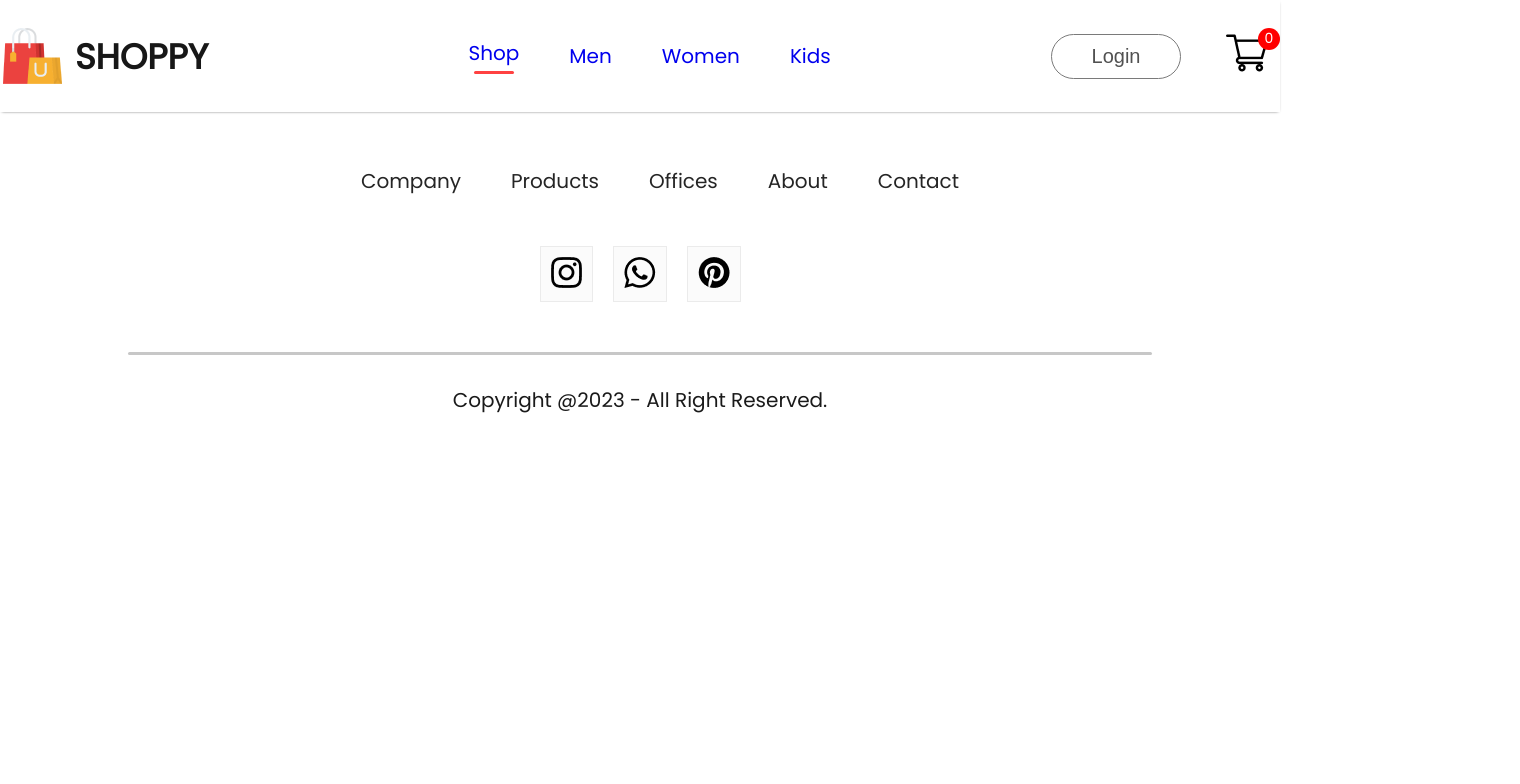
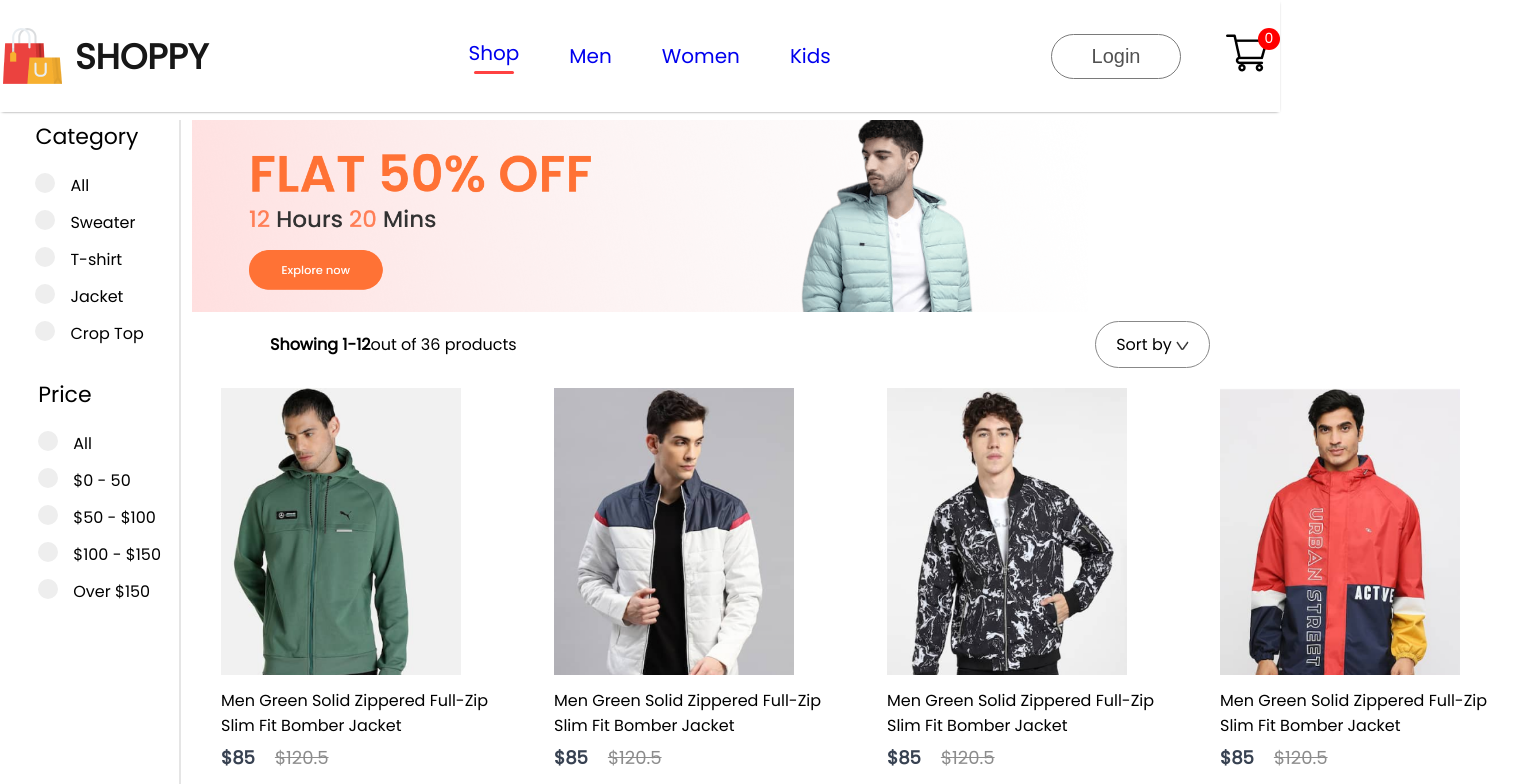
Before and after one commit to aamrapaliwandhre/shopping_website, a React (Create React App) app in the folder my-app/: page /mens in a window 1280 px wide. Shown: the top 784 px of the page, 1520 px wide, since content can reach past the window. Built offline with nearby package versions, Linux system fonts and the light colour scheme.

Commit message:
minor changes

```diff
--- a/my-app/src/Pages/Product.jsx
+++ b/my-app/src/Pages/Product.jsx
@@ -1,8 +1,27 @@
-import React from 'react'
+import React, { useContext } from 'react'
+import {ShopContext} from '../Context/ShopContext'
+import {useParams} from 'react-router-dom';
+import Breadcrum from '../Componenets/Breadcrums/Breadcrum';
+import ProductDisplay from '../Componenets/ProductDisplay/ProductDisplay';
+import DescriptionBox from '../Componenets/DescriptionBox/DescriptionBox';
+import RelatedProducts from '../Componenets/RelatedProducts/RelatedProducts';
+import Sidebar from '../Componenets/SideBar/SideBar';
 
 const Product = () => {
+  const{all_product}=useContext(ShopContext)
+  // using below product id we will find the data in all product data
+  const{productId} = useParams();
+  //we will assing it in one variable
+  const product = all_product.find((e)=>e.id===Number(productId))
+//now we will display above product in page
   return (
-    <div>Product</div>
+    <div>
+        <Breadcrum product={product}/>
+        {/* by giving following prop that is product we are giving data of product that is image and all other details */}
+        <ProductDisplay product={product}/>
+        <DescriptionBox/>
+        <RelatedProducts/>
+    </div>
   )
 }
 
--- a/my-app/src/Pages/Shop.jsx
+++ b/my-app/src/Pages/Shop.jsx
@@ -3,6 +3,7 @@ import { Hero } from '../Componenets/Hero/hero'
 import Popular from '../Componenets/Popular/Popular'
 import Offers from '../Componenets/Offers/Offers'
 import NewCollections from '../Componenets/NewCollections/NewCollections'
+import NewsLetter from '../Componenets/Newsletter/NewsLetter'
  const Shop = () => {
   return (
     <div>
@@ -10,6 +11,7 @@ import NewCollections from '../Componenets/NewCollections/NewCollections'
       <Popular/>
       <Offers/>
       <NewCollections/>
+      <NewsLetter/>
     </div>
   )
 }
--- a/my-app/src/Pages/ShopCategory.jsx
+++ b/my-app/src/Pages/ShopCategory.jsx
@@ -1,8 +1,57 @@
-import React from 'react'
+import React, { useContext } from 'react'
+import "./CSS/ShopCategory.css"
+import { ShopContext } from '../Context/ShopContext'
+import dropdown_icon from '../Componenets/Assests/dropdown_icon.png'
+// import Item from "../Componenets/Item/Item"
+import Item from '../Componenets/Item/Item'
+import all_product from '../Componenets/Assests/all_product'
+import Sidebar from '../Componenets/SideBar/SideBar'
+//import Product from './Product'
+import Products from "../Componenets/Assests/all_product"
 
-const ShopCategory = () => {
+
+const ShopCategory = (props) => {
+const {all_product} = useContext(ShopContext);
+
+
+
+
+
+
+
+
+
+
+
   return (
-    <div>ShopCategory</div>
+    <div>
+      <Sidebar/>
+      <div className='shop-category'>
+        <img className='shopcatgory-banner' src={props.banner} alt="" />
+        <div className="shopcategory-indexSort">
+          <p>
+            <span>Showing 1-12</span >out of 36 products
+          </p>
+          <div className="shopcategory-sort">
+            Sort by <img src={dropdown_icon} alt="" />
+          </div>
+        </div>
+        <div className="shopcategory-products">
+          {all_product.map((item,i)=>{
+              if (props.category===item.category){
+                  return <Item key={i} id={item.id} name={item.name} image={item.image} new_price={item.new_price} old_price={item.old_price}/>
+              }
+              else{
+                return null;
+              }
+          })}
+        </div>
+        <div className="shopcategory-loadmore">
+          Explore More
+        </div>
+      </div>
+
+    </div>
   )
 }
 
```
